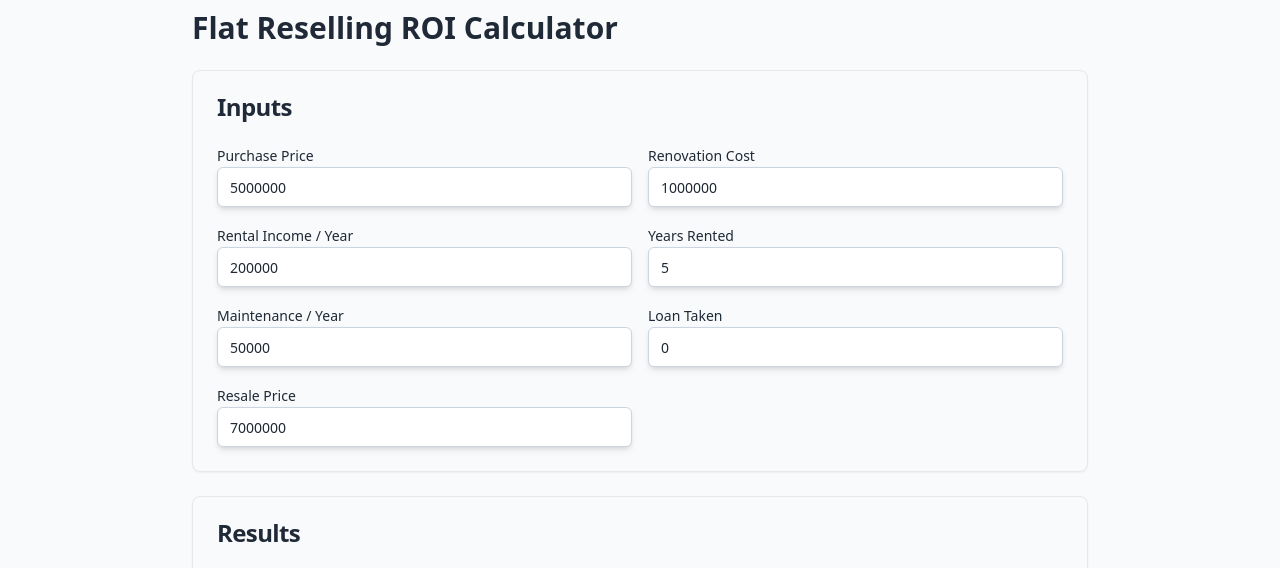
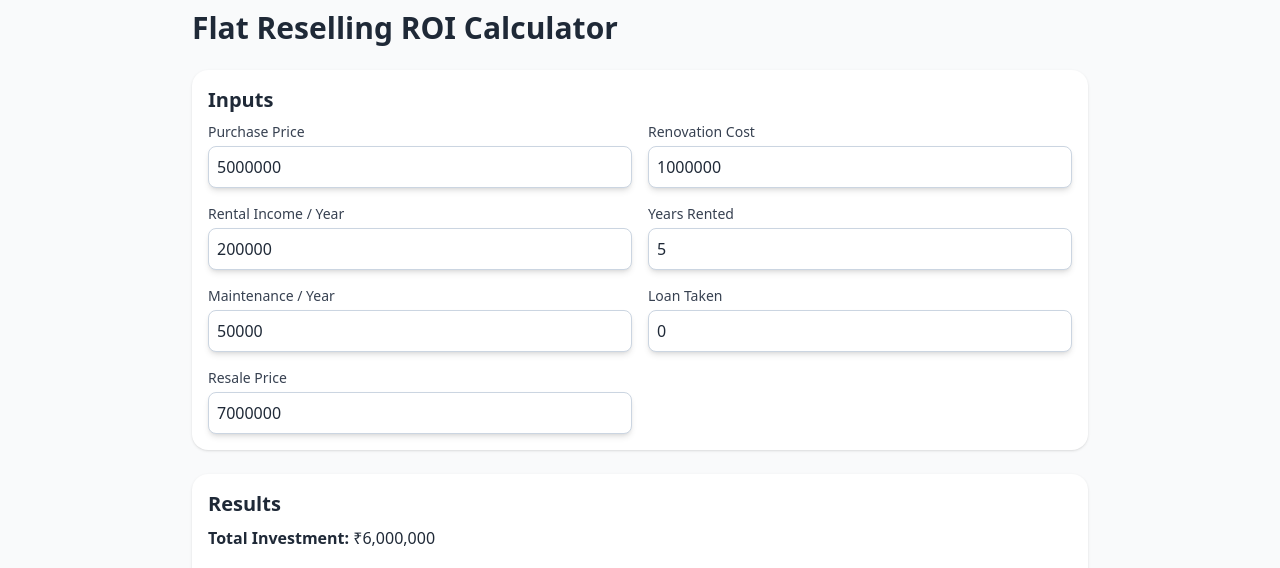
Before and after one commit to venupala-tt/propnz, a Next.js app: page /pages/suroi in a window 1280 px wide. Shown: the part 126-694 px from the top of the page. Built offline with nearby package versions, Linux system fonts and the light colour scheme.

Commit message:
Update page.tsx

```diff
--- a/app/pages/suroi/page.tsx
+++ b/app/pages/suroi/page.tsx
@@ -2,15 +2,60 @@
 
 import { useState } from "react";
 import { motion } from "framer-motion";
-import {
-  Card,
-  CardHeader,
-  CardTitle,
-  CardContent,
-} from "@/components/ui/card";
-import { Input } from "@/components/ui/input";
-import { Label } from "@/components/ui/label";
-import { Button } from "@/components/ui/button";
+
+// --- Minimal UI replacements (no shadcn needed) ---
+function Card({ children, className = "" }) {
+  return (
+    <div className={`rounded-2xl shadow p-4 bg-white ${className}`}>
+      {children}
+    </div>
+  );
+}
+
+function CardHeader({ children }) {
+  return <div className="mb-2">{children}</div>;
+}
+
+function CardTitle({ children }) {
+  return <h2 className="text-xl font-semibold">{children}</h2>;
+}
+
+function CardContent({ children, className = "" }) {
+  return <div className={className}>{children}</div>;
+}
+
+function Input(props: React.InputHTMLAttributes<HTMLInputElement>) {
+  return (
+    <input
+      {...props}
+      className={`w-full border rounded-lg p-2 ${props.className || ""}`}
+    />
+  );
+}
+
+function Label({ children }) {
+  return (
+    <label className="block mb-1 text-sm font-medium text-gray-700">
+      {children}
+    </label>
+  );
+}
+
+function Button({
+  children,
+  className = "",
+  ...props
+}: React.ButtonHTMLAttributes<HTMLButtonElement>) {
+  return (
+    <button
+      {...props}
+      className={`px-4 py-2 rounded-xl bg-blue-600 text-white hover:bg-blue-700 ${className}`}
+    >
+      {children}
+    </button>
+  );
+}
+// --------------------------------------------------
 
 // Utility: IRR calculation via Newton-Raphson
 function calculateIRR(cashflows: number[], guess = 0.1): number {
@@ -22,6 +67,7 @@ function calculateIRR(cashflows: number[], guess = 0.1): number {
       npv += cashflows[t] / Math.pow(1 + rate, t);
       dnpv += (-t * cashflows[t]) / Math.pow(1 + rate, t + 1);
     }
+    if (dnpv === 0) break;
     const newRate = rate - npv / dnpv;
     if (Math.abs(newRate - rate) < 1e-7) return newRate;
     rate = newRate;
```
